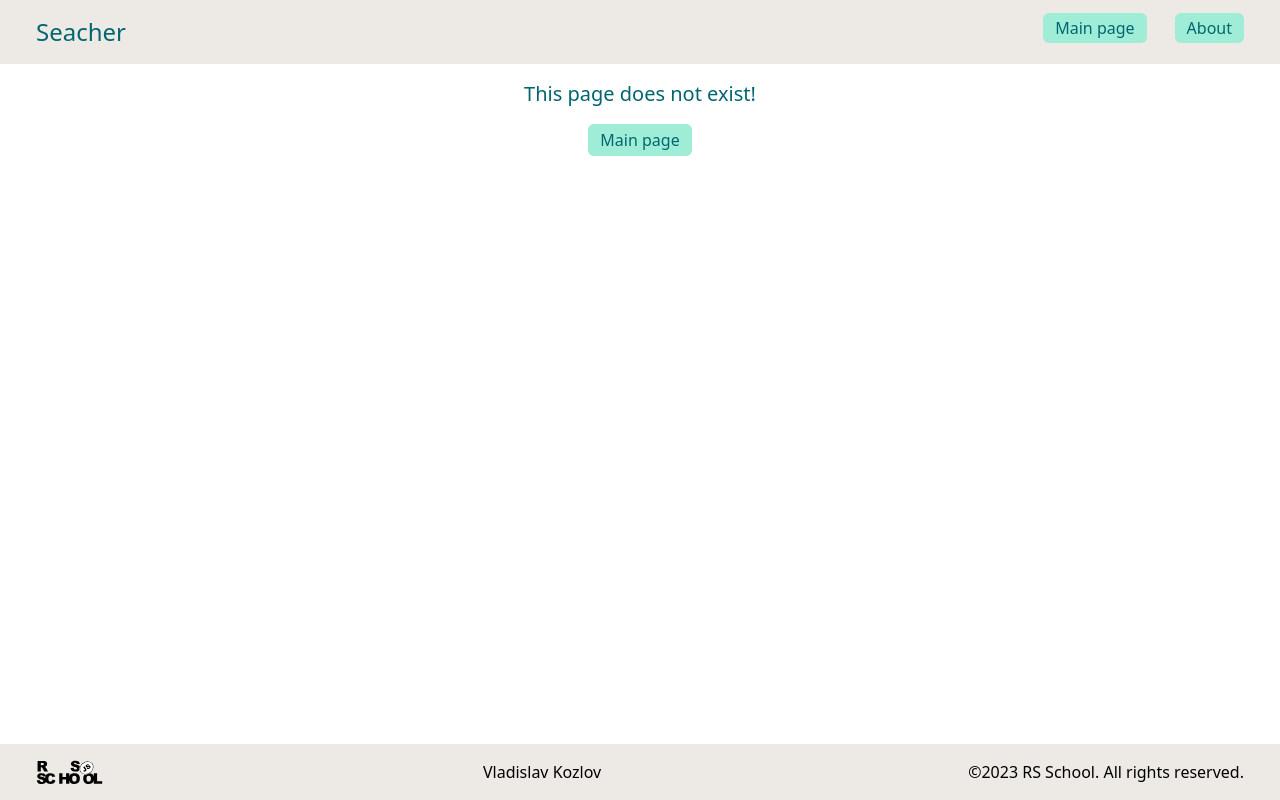
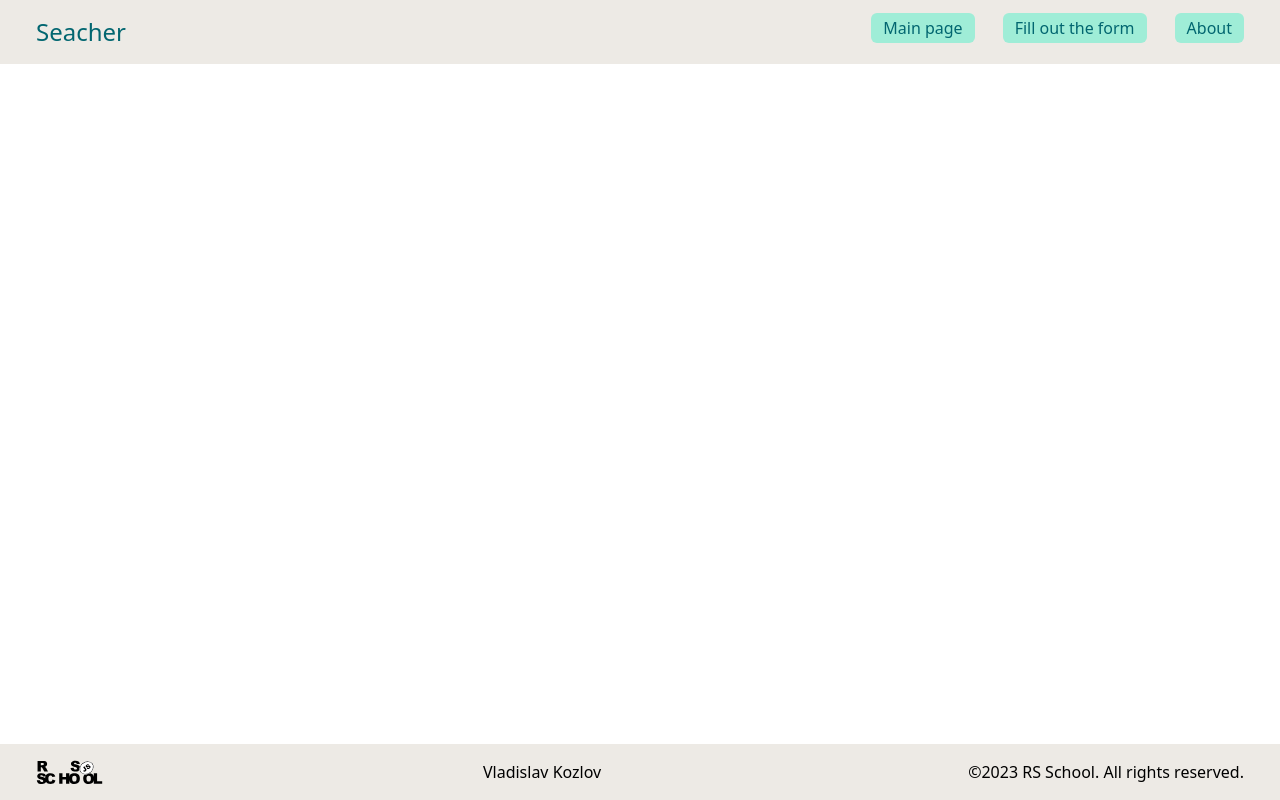
Before and after one commit to VEKozlov111/rs-react, a React (Create React App) app: page /form in a window 1280 px wide. Built offline with nearby package versions, Linux system fonts and the light colour scheme.

Commit message:
feat: add form-page file and form link

```diff
--- a/src/App.tsx
+++ b/src/App.tsx
@@ -2,6 +2,7 @@ import React from "react";
 import Header from "components/Header";
 import Footer from "components/Footer";
 import Main from "pages/Main";
+import FormPage from "pages/FormPage";
 import About from "pages/About";
 import NotFoundPage from "pages/NotFoundPage";
 import { Routes, Route } from "react-router-dom";
@@ -13,6 +14,7 @@ function App() {
       <main className="flex-auto lg:px-10 lg:py-4 sm:px-4 sm:py-2 p-3">
         <Routes>
           <Route path="/" element={<Main />} />
+          <Route path="/form" element={<FormPage />} />
           <Route path="/about" element={<About />} />
           <Route path="/*" element={<NotFoundPage />} />
         </Routes>
--- a/src/components/Navigation.tsx
+++ b/src/components/Navigation.tsx
@@ -7,6 +7,7 @@ class Navigation extends React.Component {
       <nav>
         <ul className="flex md:gap-7 gap-1">
           <NavItem title="Main page" to="/" />
+          <NavItem title="Fill out the form" to="/form" />
           <NavItem title="Аbout" to="/about" />
         </ul>
       </nav>
--- /dev/null
+++ b/src/pages/FormPage.tsx
@@ -0,0 +1,14 @@
+import React from "react";
+
+
+class FormPage extends React.Component {
+  render() {
+    return (
+      <div>
+
+      </div>
+    );
+  }
+}
+
+export default FormPage;
```
